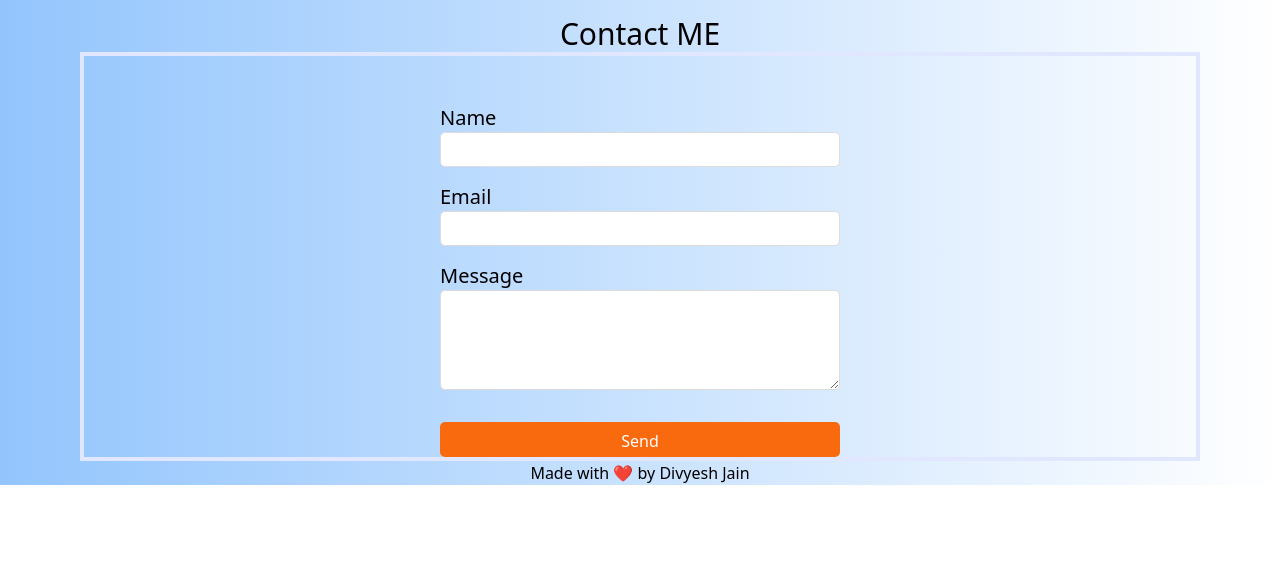
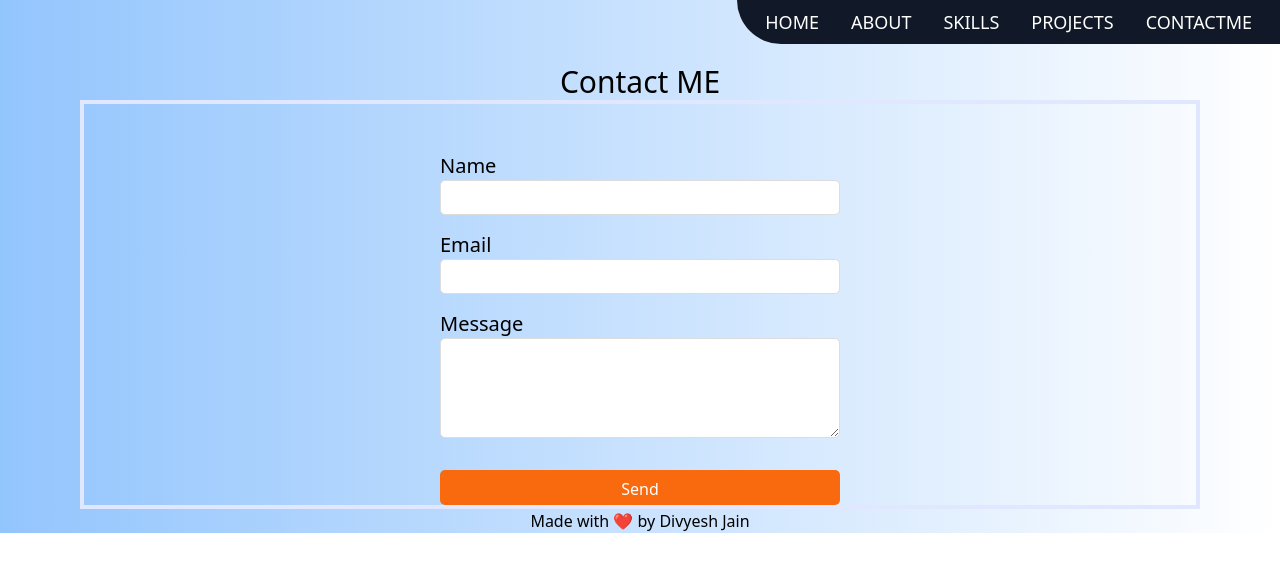
Before and after one commit to divyesh123-jain/Divyesh, a Next.js app: page /Contact in a window 1280 px wide. Shown: the top 572 px of the page. Built offline with nearby package versions, Linux system fonts and the light colour scheme.

Commit message:
adding framer motion

```diff
--- a/components/Navbar.js
+++ b/components/Navbar.js
@@ -1,8 +1,87 @@
 import React from 'react';
+import { Link } from 'react-scroll'
+
+
 
 const Navbar = () => {
+
   return (
+
     <div>
+      <nav className='fixed w-full  top-0 z-[999]'>
+      <div className='flex items-center justify-end'>
+      <div className='text-white md:block  px-7 py-2 font-medium bg-gray-900 rounded-bl-full '>
+  <ul className='flex items-center gap-8  text-lg'>
+    <li>
+      <Link
+        activeClass="active"
+        to="section1"
+        spy={true}
+        smooth={true}
+        offset={-70}
+        duration={500}
+      >
+        HOME
+      </Link>
+    </li>
+    <li>
+      <Link
+        activeClass="active"
+        to="section2"
+        spy={true}
+        smooth={true}
+        offset={-70}
+        duration={500}
+      >
+        ABOUT
+      </Link>
+    </li>
+    <li>
+      <Link
+        activeClass="active"
+        to="section3"
+        spy={true}
+        smooth={true}
+        offset={-70}
+        duration={500}
+      >
+        SKILLS
+      </Link>
+
+
+    </li>
+<li>
+    <Link
+        activeClass="active"
+        to="section4"
+        spy={true}
+        smooth={true}
+        offset={-70}
+        duration={500}
+      >
+        PROJECTS
+      </Link>
+      </li>
+
+      <li>
+    <Link
+        activeClass="active"
+        to="section5"
+        spy={true}
+        smooth={true}
+        offset={-70}
+        duration={500}
+      >
+        CONTACTME
+      </Link>
+      </li>
+
+  </ul>
+  </div>
+  </div>
+</nav>
+
+
 
     </div>
   );
--- a/package.json
+++ b/package.json
@@ -15,6 +15,8 @@
     "next-videos": "1.4.1",
     "react": "18.2.0",
     "react-dom": "18.2.0",
+    "react-icons": "^4.7.1",
+    "react-scroll": "^1.8.9",
     "react-typed": "^1.2.0",
     "styled-components": "^5.3.6"
   },
--- a/pages/Contact.js
+++ b/pages/Contact.js
@@ -30,7 +30,7 @@ const Contact = () => {
 
   return (<>
   <div className="bg-gradient-to-r from-blue-300 to-white">
-    <h1 className="pt-16 flex justify-center pt-4 text-3xl">Contact ME </h1>
+    <h1 className="pt-16 flex justify-center  text-3xl">Contact ME </h1>
     <div className="pt-5 flex justify-center mx-20  border-4 border-indigo-100 ... ">
 
     <StyledContactForm className="pt-3">
--- a/pages/Hero.js
+++ b/pages/Hero.js
@@ -1,6 +1,7 @@
 import React from 'react';
 import Image from 'next/image';
 import ReactTyped from 'react-typed';
+import { motion } from 'framer-motion';
 import logo from '../Images/logo.png'
 import github from '../Images/github.png'
 
@@ -9,21 +10,34 @@ const Hero = () => {
      <section className=' min-h-screen sm:pt-28 flex py-10 md:flex-row flex-col items-center bg-gradient-to-r from-blue-300 to-white'>
 
 
+
+
+
+
       <Image
         src={github}
         class=" animation-ping z-20 w-11 absolute left-24 top-56" alt=""
       />
+
 {/* Image section */}
 
 <div className=' mx-7 sm:pt-15 flex-1 pt-5'>
-
+<motion.div className='image'
+initial={{ x: '-20vw'}}
+animate={{ x: -10}}
+transition={{ dealy: 0.2 , type: 'spring' ,stiffnes: 120 }}>
 <Image className='md:w-[110vh] w-100' src={logo} alt="" />
+</motion.div>
 </div>
 
 {/* Text section */}
 
 <div className='flex-1'>
 <div>
+<motion.div className='title'
+initial={{ y: -250}}
+animate={{ y: -10}}
+transition={{ dealy: 0.2 , type: 'spring' ,stiffnes: 1000 }}>
 <h1 className='mx-32 sm:pt-10 md:text-5xl text-5xl md:leading-normal leading-30 font-bold '>
 <span className='md:text-6xl text-5xl'>
 <span className=''>Hey</span>
@@ -45,9 +59,13 @@ const Hero = () => {
    l________________
 </p>
 <br />
+
 <button className='mx-32 pt-18 font-semibold text-white  bg-gray-900 rounded-bl-xl py-3 px-6 flex items-center gap-2'>Contact Me</button>
+</motion.div>
 </div>
+
 </div>
+
 </section>
     </>
   );
--- a/pages/Projects.js
+++ b/pages/Projects.js
@@ -17,9 +17,9 @@ const [di , setIsdi] = useState(false)
 const [dk , setIsdk] = useState(false)
 
   return (
-    <div className='min-h-screen bg-gradient-to-r from-blue-300 to-white'>
-      <motion.div    className='mx-8 pt-12 grid  grid-cols-1 sm:grid-cols-1 lg:grid-cols-3 gap-28'>
-        <motion.div className='bg-gradient-to-r from-blue-300 to-white flex flex-col dark-shadows transitionall hover:shadow-[6px_6px_0px_0px_rgba(0,0,0,0.9)] shadow-[5px_5px_0px_0px_rgba(0,0,0,0.1)] cursor-pointer rounded-xl justify-center items-center h-[360px] w-[390px] bg-blue-100'>
+    <div className=' min-h-screen bg-gradient-to-r from-blue-300 to-white'>
+      <motion.div    className='md:mx-8  pt-12 grid  grid-cols-1 sm:grid-cols-1 lg:grid-cols-3 gap-28'>
+        <motion.div className='  sm:mx-4 bg-gradient-to-r from-blue-300 to-white flex flex-col dark-shadows transitionall hover:shadow-[6px_6px_0px_0px_rgba(0,0,0,0.9)] shadow-[5px_5px_0px_0px_rgba(0,0,0,0.1)] cursor-pointer rounded-xl justify-center items-center h-[360px] w-[390px] bg-blue-100'>
             <motion.h2 className='text-5xl  text-center pt-7'  >
             <p className='drop-shadow-md shadow-black'>HCARE</p>
             <Image className='w-[30vh] pt-2 mx-20' src={doctor} alt="" />
--- a/pages/_app.js
+++ b/pages/_app.js
@@ -1,7 +1,41 @@
-import '../styles/globals.css'
+import { motion, AnimatePresence } from "framer-motion";
+import "../styles/globals.css";
+import { useRouter } from "next/router";
+import Navbar from "../components/Navbar";
 
 function MyApp({ Component, pageProps }) {
-  return <Component {...pageProps} />
+  const router = useRouter();
+  return (<>
+    <Navbar />
+    <AnimatePresence exitBeforeEnter>
+      <motion.div
+        key={router.route}
+        initial="initialState"
+        animate="animateState"
+        exit="exitState"
+        transition={{
+          duration: 0.75,
+        }}
+        variants={{
+          initialState: {
+            opacity: 0,
+            clipPath: "polygon(0 0, 100% 0, 100% 100%, 0% 100%)",
+          },
+          animateState: {
+            opacity: 1,
+            clipPath: "polygon(0 0, 100% 0, 100% 100%, 0% 100%)",
+          },
+          exitState: {
+            clipPath: "polygon(50% 0, 50% 0, 50% 100%, 50% 100%)",
+          },
+        }}
+        className="base-page-size"
+      >
+        <Component {...pageProps} />
+      </motion.div>
+    </AnimatePresence>
+    </>
+  );
 }
 
-export default MyApp
+export default MyApp;
--- a/pages/index.js
+++ b/pages/index.js
@@ -16,12 +16,23 @@ export default function Home() {
         <meta name="description" content="Generated by create next app" />
         <link rel="icon" href="/favicon.ico" />
       </Head>
-<Navbar />
-    <Hero />
-    <AboutMe />
- <Skills />
- <Projects />
- <Contact />
+
+      <section id="section1">
+  <Hero />
+</section>
+<section id="section2">
+ <AboutMe />
+</section>
+<section id="section3">
+  <Skills />
+</section>
+<section id="section4">
+  <Projects />
+</section>
+<section id="section5">
+  <Contact />
+</section>
+
     </div>
   )
 }
```
Also changed, not shown: 2 other files (tests, documents, lock files or other folders).
